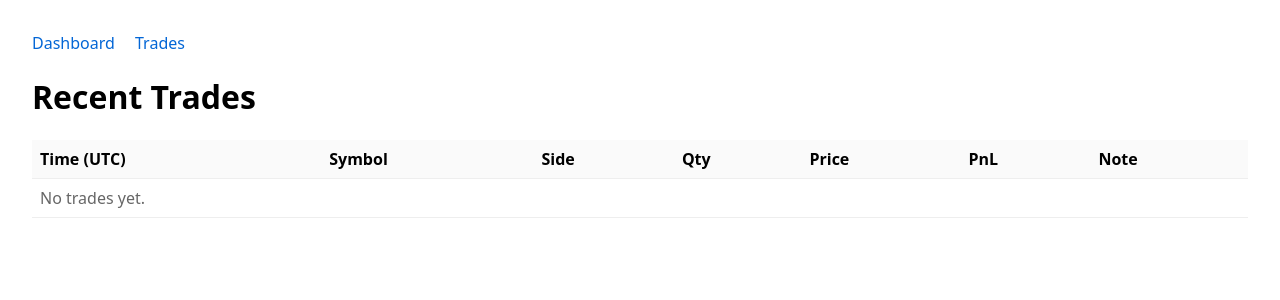
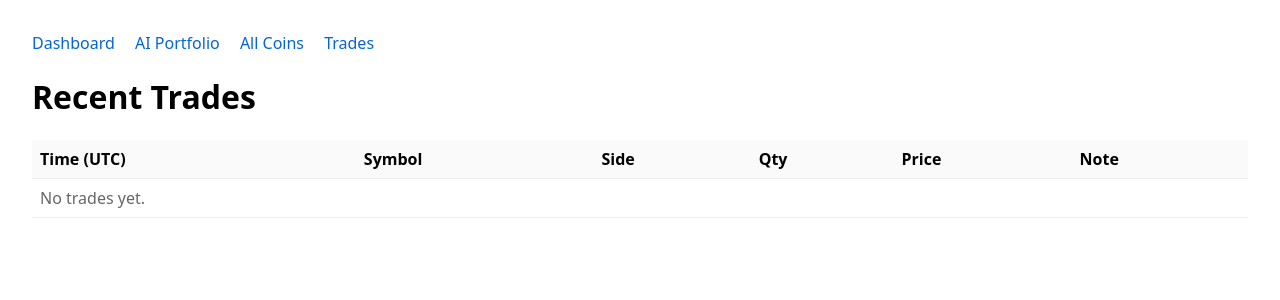
Before and after one commit to warmo1/tradingbot, a Flask app: page /trades in a window 1280 px wide. Shown: the top 300 px of the page. Run offline with Flask 3, Linux system fonts and the light colour scheme; data that the repository does not hold is empty; parts of the project's set-up code (start-up, migrations or seed data) failed here and were passed over.

Commit message:
Update trades.html

```diff
--- a/bot/templates/trades.html
+++ b/bot/templates/trades.html
@@ -11,18 +11,18 @@
     th, td { border-bottom: 1px solid #eee; padding: 0.5rem; text-align: left; }
     th { background: #fafafa; }
     .muted { color: #666; }
-    .profit { color: green; font-weight: 600; }
-    .loss { color: red; font-weight: 600; }
   </style>
 </head>
 <body>
   <div class="nav">
     <a href="/">Dashboard</a>
+    <a href="/portfolio">AI Portfolio</a>
+    <a href="/coins">All Coins</a>
     <a href="/trades">Trades</a>
   </div>
   <h1>Recent Trades</h1>
   <table>
-    <thead><tr><th>Time (UTC)</th><th>Symbol</th><th>Side</th><th>Qty</th><th>Price</th><th>PnL</th><th>Note</th></tr></thead>
+    <thead><tr><th>Time (UTC)</th><th>Symbol</th><th>Side</th><th>Qty</th><th>Price</th><th>Note</th></tr></thead>
     <tbody>
       {% if recent_trades %}
         {% for t in recent_trades %}
@@ -32,20 +32,11 @@
           <td>{{ t.side|upper }}</td>
           <td>{{ "%.6f"|format(t.qty) }}</td>
           <td>{{ t.price }}</td>
-          <td>
-            {% if t.pnl is defined %}
-              <span class="{% if t.pnl >= 0 %}profit{% else %}loss{% endif %}">
-                {{ "%.2f"|format(t.pnl) }}
-              </span>
-            {% else %}
-              <span class="muted">-</span>
-            {% endif %}
-          </td>
           <td>{{ t.note }}</td>
         </tr>
         {% endfor %}
       {% else %}
-        <tr><td colspan="7" class="muted">No trades yet.</td></tr>
+        <tr><td colspan="6" class="muted">No trades yet.</td></tr>
       {% endif %}
     </tbody>
   </table>
```
